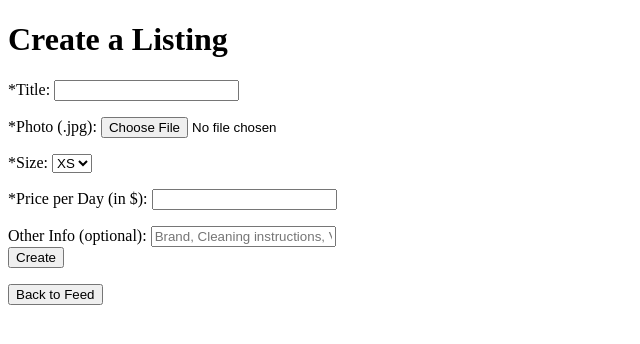
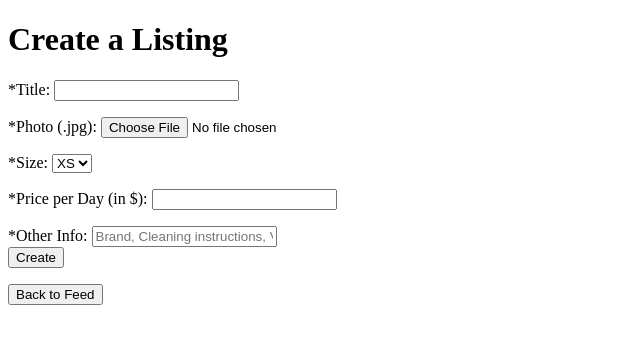
Before and after one commit to SammyTbeile/SS-ASE, a Flask app: template ss-ase/app/templates/listing.html in a window 1280 px wide. Shown: the top 344 px of the page, without its empty margins (0-640 px from the left). Run offline with Flask 2, Linux system fonts and the light colour scheme; the template is opened without the code that fills it, so the values that code supplies are empty.

Commit message:
Added boto to requirements.txt

```diff
--- a/requirements.txt
+++ b/requirements.txt
@@ -1,5 +1,7 @@
+boto==2.43.0
+boto3==1.4.1
 Flask==0.11
-flask_mongoengine==0.8
+flask_mongoengine==0.7.5
 flask_login==0.3.2
 Jinja2==2.7.2
 MarkupSafe==0.18
--- a/ss-ase/app/templates/listing.html
+++ b/ss-ase/app/templates/listing.html
@@ -38,7 +38,7 @@
 				<option value="XL">XL</option>
 			</select></p>
 			<p>*Price per Day (in $): <input type="text" name="list_price" required/></p>
-			<p>Other Info (optional): <input type="text" placeholder="Brand, Cleaning instructions, Visible stains/rips, etc..." name="list_info" required/><br>
+			<p>*Other Info: <input type="text" placeholder="Brand, Cleaning instructions, Visible stains/rips, etc..." name="list_info" required/><br>
 			<button type="submit">Create</button>
 		</form>
 		<a href="/feed"><button>Back to Feed</button></a>
```
